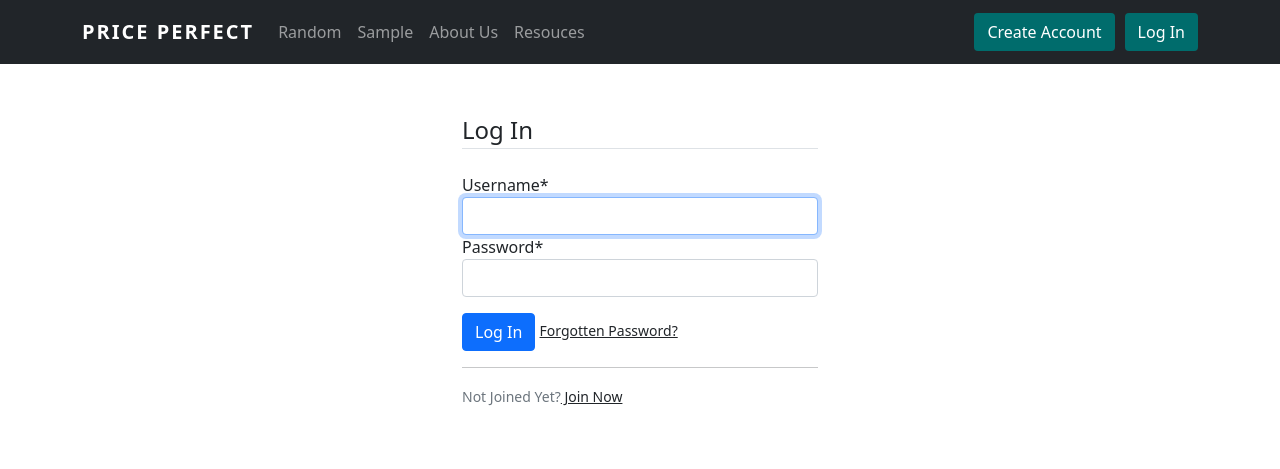
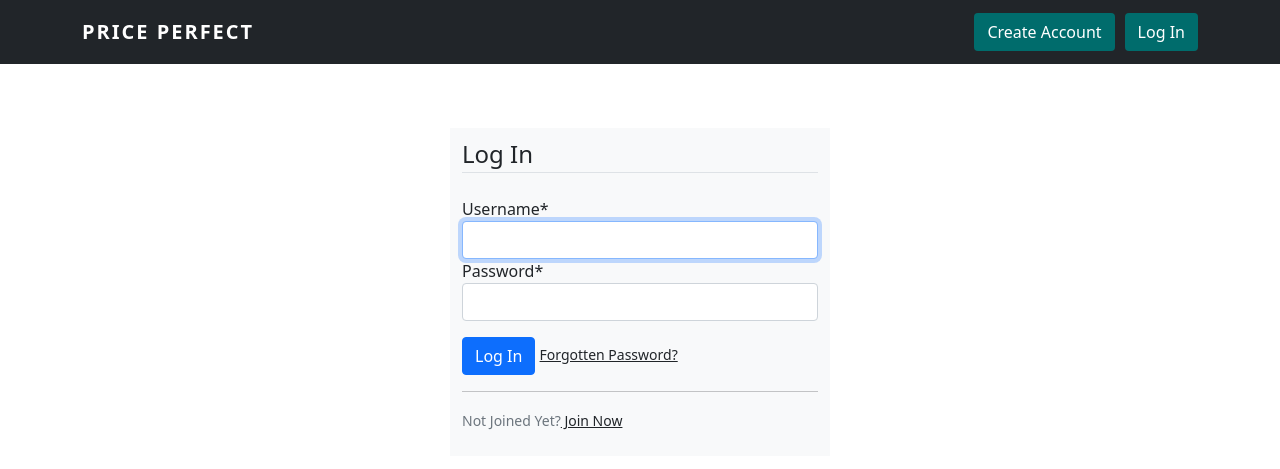
Before and after one commit to Divyam034/PricePerfect, a Django app: page /user/login/ in a window 1280 px wide. Shown: the top 469 px of the page. Run offline with Django 3.2, Linux system fonts and the light colour scheme; some libraries are stand-ins or nearby versions.

Commit message:
login page improvement

```diff
--- a/templates/base.html
+++ b/templates/base.html
@@ -28,14 +28,7 @@
             <button class="navbar-toggler" type="button" data-bs-toggle="collapse" data-bs-target="#navbarNavAltMarkup" aria-controls="navbarNavAltMarkup" aria-expanded="false" aria-label="Toggle navigation">
                 <span class="navbar-toggler-icon"></span>
             </button>
-                <div class="collapse navbar-collapse" id="navbarNavAltMarkup">
-                    <div class="navbar-nav">
-                        <a class="nav-link" href="#">Random</a>
-                        <a class="nav-link" href="#">Sample</a>
-                        <a class="nav-link" href="#">About Us</a>
-                        <a class="nav-link" href="#">Resouces</a>
-                    </div>
-                </div>
+
                 <div class="collapse navbar-collapse justify-content-end" id="navbarNavAltMarkup">
                     <form class="d-flex " id="authstyle">
                     {% if user.is_authenticated %}
--- a/templates/user/login.html
+++ b/templates/user/login.html
@@ -5,13 +5,13 @@
 {% load crispy_forms_tags %}
 
 <div class="container">
-    <div class="row">
+    <div class="row mt-3">
         <div class="col-md-4">
         </div>
-        <div class="col-md-4">
+        <div class="col-md-4 py-2 bg-light mt-5">
             <form method="POST">
                 {% csrf_token %}
-                <fieldset class="form-group mt-5">
+                <fieldset class="form-group">
                     <legend class="border-bottom mb-4">Log In</legend>
                     {{ form|crispy }}
                 </fieldset>
--- a/templates/user/password_reset.html
+++ b/templates/user/password_reset.html
@@ -9,7 +9,7 @@
     <div class="row mt-5">
         <div class="col-md-4">
         </div>
-        <div class="col-md-4">
+        <div class="col-md-4 py-2 bg-light mt-5">
 			<h3 class="float-left">Password Reset Form</h3>
 			<form  method="Post">
 			{% csrf_token %}
--- a/templates/user/password_reset_complete.html
+++ b/templates/user/password_reset_complete.html
@@ -6,7 +6,7 @@
     <div class="row mt-5">
         <div class="col-md-4">
         </div>
-        <div class="col-md-4">
+        <div class="col-md-4 py-2 bg-light mt-5">
             <div class="alert alert-success" role="alert">
                 <h4 class="alert-heading">Congrats!</h4>
 
--- a/templates/user/password_reset_confirm.html
+++ b/templates/user/password_reset_confirm.html
@@ -6,7 +6,7 @@
     <div class="row mt-5">
         <div class="col-md-4">
         </div>
-        <div class="col-md-4">
+        <div class="col-md-4 py-2 bg-light mt-3">
 			<h1>Reset Your Password</h1>
 			<h5>Enter Your New Password</h5>
 			{% load crispy_forms_tags %}
--- a/templates/user/password_reset_done.html
+++ b/templates/user/password_reset_done.html
@@ -8,7 +8,7 @@
     <div class="row mt-5">
         <div class="col-md-4">
         </div>
-        <div class="col-md-4">
+        <div class="col-md-4 py-2 mt-5">
 			<div class="alert alert-success" role="alert">
 			<h4 class="alert-heading">Awesome!</h4>
 
--- a/templates/user/signup.html
+++ b/templates/user/signup.html
@@ -7,11 +7,11 @@
         <div class="row">
             <div class="col-md-4">
             </div>
-            <div class="col-md-4">
+            <div class="col-md-4 bg-light mt-3">
                 {% if otp %}
                 <form method="POST">
                 {% csrf_token %}
-                    <fieldset class="form-group mt-5">
+                    <fieldset class="form-group">
                         <legend class="border-bottom display">
                             <h3 class="float-left">Verify Your Email</h3>
                         </legend>
```
Also changed, not shown: db.sqlite3.
